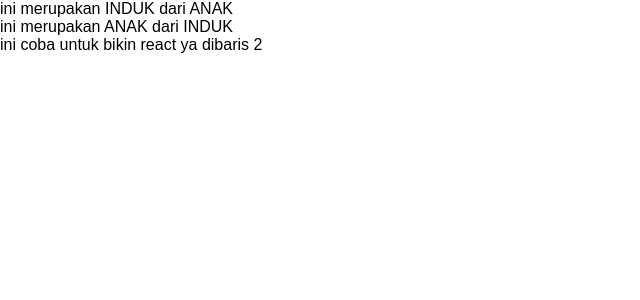
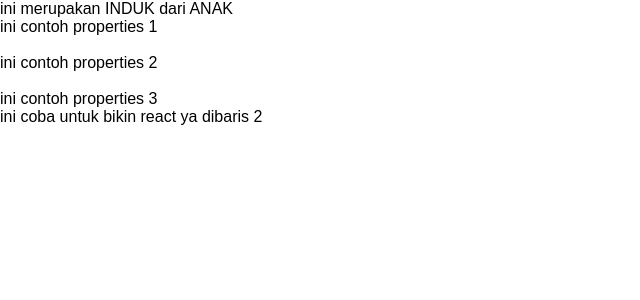
Before and after one commit to hasapu/reactjs, a React (Create React App) app: page / in a window 1280 px wide. Shown: the top 300 px of the page, without its empty margins (0-640 px from the left). Built offline with nearby package versions, Linux system fonts and the light colour scheme.

Commit message:
properties

```diff
--- a/src/Child.js
+++ b/src/Child.js
@@ -4,10 +4,12 @@
   render() {
     return (
       <div>
-       ini merupakan ANAK dari INDUK
+        {this.props.text}
       </div>
     )
   }
 }
 
 export default Child
+
+//NOTE: tulisan yang berada di dalam kurung kurawal merupakan code bukan tulisan biasa
--- a/src/Parent.js
+++ b/src/Parent.js
@@ -9,7 +9,11 @@
        <div>
         ini merupakan INDUK dari ANAK
         <br />
-        <Child />
+        <Child text="ini contoh properties 1"/>
+        <br />
+        <Child text="ini contoh properties 2"/>
+        <br />
+        <Child text="ini contoh properties 3"/>
        </div>
        <div>ini coba untuk bikin react ya dibaris 2</div>
       </div>
```
